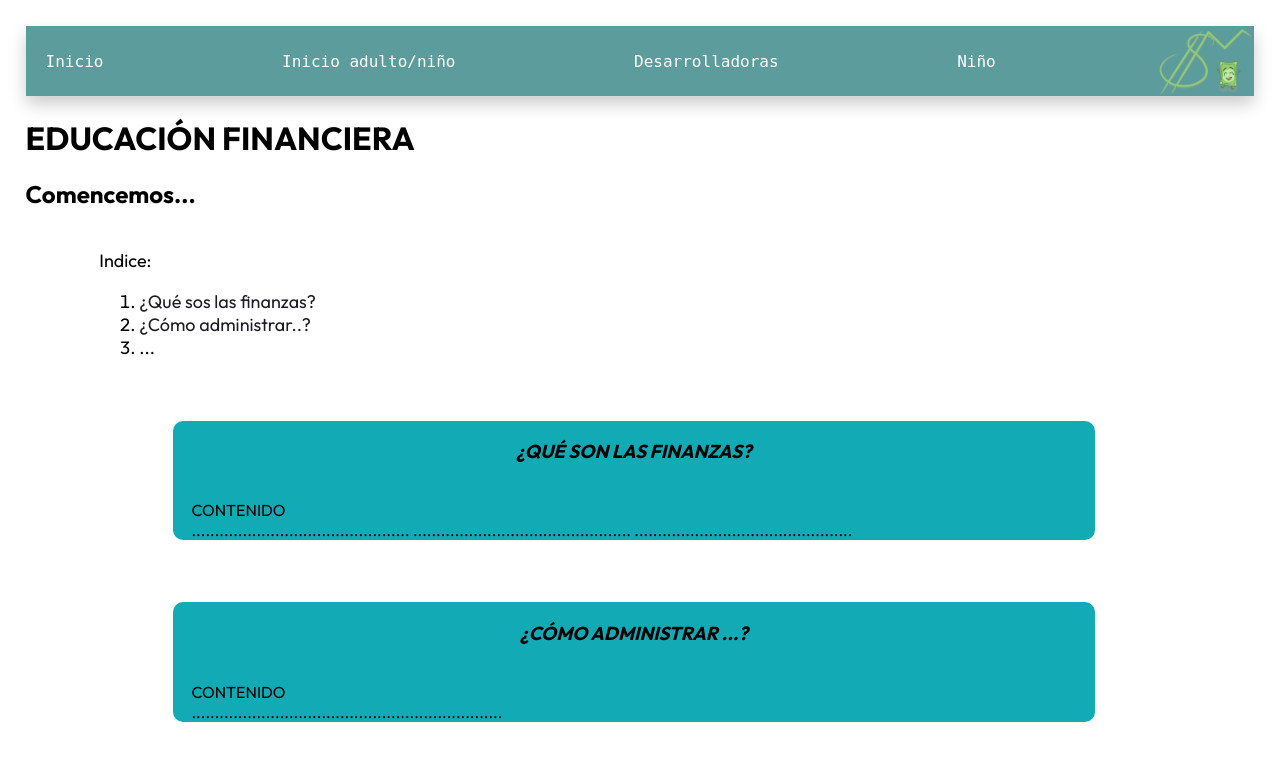
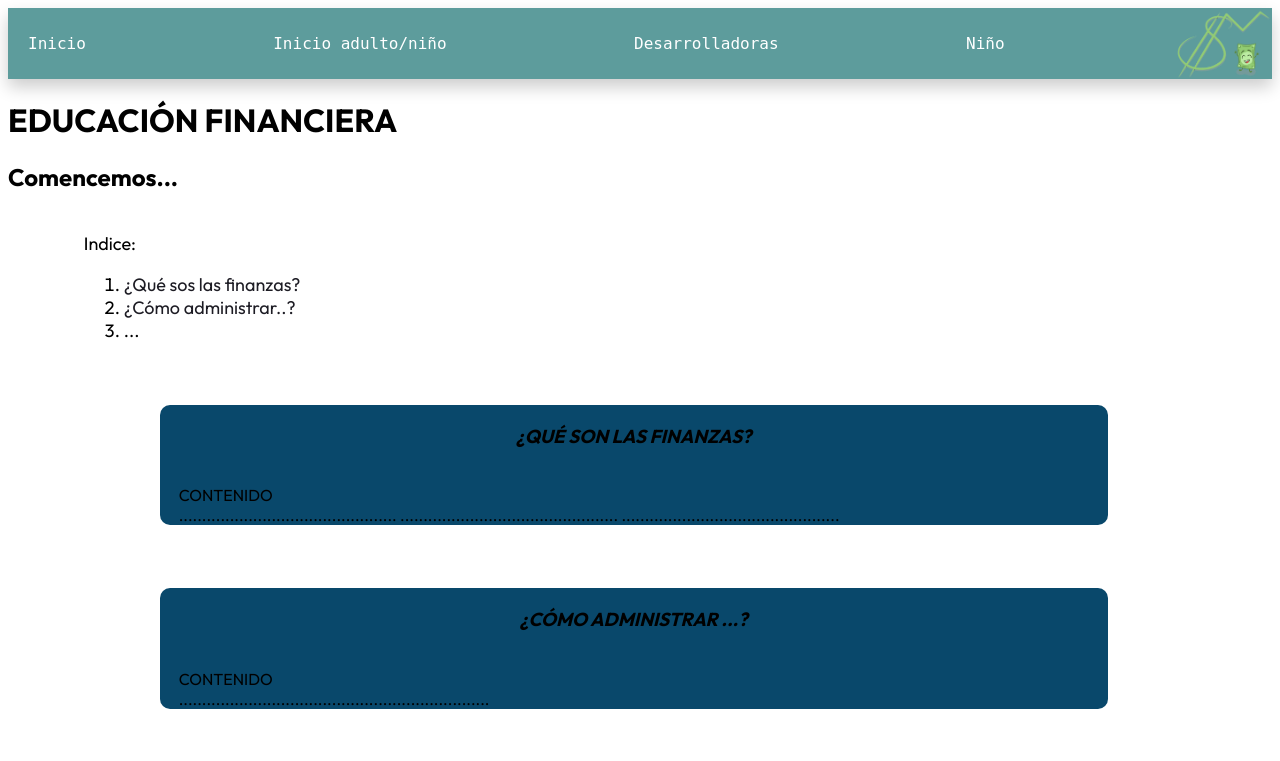
Before and after one commit to SabrinaMaristan/EDUCACION-FINANCIERA, a PHP site: page /Pagina_Adultos.html in a window 1280 px wide. Shown: the top 761 px of the page. Run offline with PHP 8.4, Linux system fonts and the light colour scheme.

Commit message:
Margen del emcabezado

```diff
--- a/Estilo_pagina_adultos.css
+++ b/Estilo_pagina_adultos.css
@@ -3,7 +3,6 @@
 
 body{
     font-family: Outfit;
-    margin: 2%;
 }
 
 a {
@@ -12,7 +11,6 @@ a {
 }
 
 a:hover {
-    font-size: larger;
     text-decoration: underline;
 }
 
@@ -29,7 +27,11 @@ a:hover {
     width: 75%;
     height: auto;
     border-radius: 10px;
-    background-color: #12AAB5;
+    background-color: #09486b;
+}
+
+.conjuntoContenidos {
+    display: block; /* Para que actue como "bloque", uno abajo del otro.*/
 }
 
 #titulo {
@@ -43,7 +45,3 @@ a:hover {
     margin: 2%;
     width: 90%;
 }
-
-.conjuntoContenidos {
-    display: block; /* Para que actue como "bloque", uno abajo del otro.*/
-}
```
